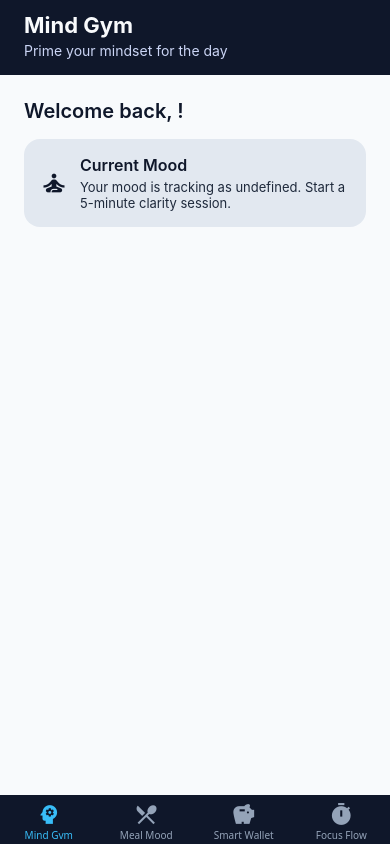
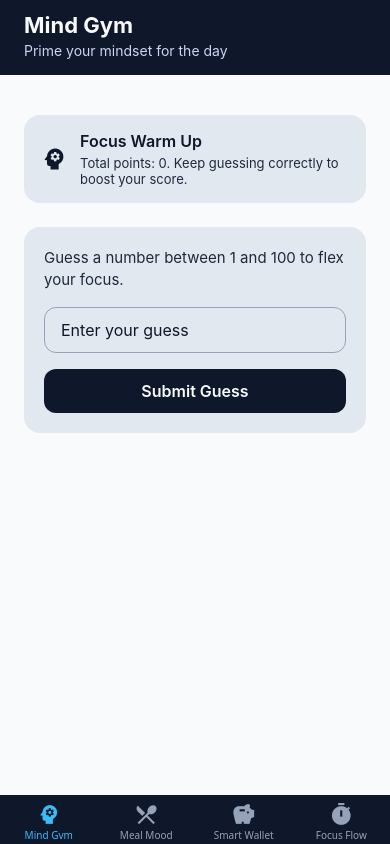
Before and after one commit to amu3dev/lifeloop, a React Native app: screen /MindGym in a window 390 px wide. Built offline with nearby package versions, Linux system fonts and the light colour scheme.

Commit message:
Implement number guessing game in MindGymScreen with feedback and scoring

```diff
--- a/modules/mind-gym/MindGymScreen.js
+++ b/modules/mind-gym/MindGymScreen.js
@@ -1,29 +1,91 @@
-import React, { useContext } from 'react';
-import { View, Text, StyleSheet, ScrollView } from 'react-native';
+import React, { useMemo, useState } from 'react';
+import {
+  View,
+  Text,
+  StyleSheet,
+  ScrollView,
+  TextInput,
+  TouchableOpacity
+} from 'react-native';
 import Header from '../../components/shared/Header';
 import InfoCard from '../../components/shared/InfoCard';
-import { AppContext } from '../../context/AppContext';
+import { useAppContext } from '../../context/AppContext';
 
-// Shows the entry point for the Mind Gym module with contextual data.
+const generateTarget = () => Math.floor(Math.random() * 100) + 1;
+
+// Builds a lightweight number guessing game that rewards correct answers.
 const MindGymScreen = () => {
-  const { state } = useContext(AppContext);
+  const { state, addPoints } = useAppContext();
+  const [target, setTarget] = useState(() => generateTarget());
+  const [guess, setGuess] = useState('');
+  const [feedback, setFeedback] = useState(
+    'Guess a number between 1 and 100 to flex your focus.'
+  );
+  const [attempts, setAttempts] = useState(0);
+
+  const handleGuess = () => {
+    const numericGuess = Number.parseInt(guess, 10);
+
+    if (!Number.isFinite(numericGuess)) {
+      setFeedback('Enter a valid number to continue the game.');
+      return;
+    }
+
+    setAttempts(prev => prev + 1);
+
+    if (numericGuess === target) {
+      addPoints(10);
+      setFeedback(
+        `Correct! You nailed it in ${attempts + 1} tries. Points awarded: +10.`
+      );
+      setTarget(generateTarget());
+      setGuess('');
+      setAttempts(0);
+      return;
+    }
+
+    if (numericGuess < target) {
+      setFeedback('Higher — aim a bit above that number.');
+      return;
+    }
+
+    setFeedback('Lower — the target number sits below that guess.');
+  };
+
+  const pointsMessage = useMemo(
+    () =>
+      `Total points: ${state.points}. Keep guessing correctly to boost your score.`,
+    [state.points]
+  );
 
   return (
     <View style={styles.container}>
       <Header title="Mind Gym" subtitle="Prime your mindset for the day" />
       <ScrollView contentContainerStyle={styles.content}>
-        <Text style={styles.greeting}>Welcome back, {state.userName}!</Text>
         <InfoCard
-          icon="self-improvement"
-          title="Current Mood"
-          message={`Your mood is tracking as ${state.moodLevel}. Start a 5-minute clarity session.`}
+          icon="psychology"
+          title="Focus Warm Up"
+          message={pointsMessage}
         />
+        <View style={styles.gameCard}>
+          <Text style={styles.instructions}>{feedback}</Text>
+          <TextInput
+            style={styles.input}
+            keyboardType="number-pad"
+            placeholder="Enter your guess"
+            value={guess}
+            onChangeText={setGuess}
+            returnKeyType="done"
+          />
+          <TouchableOpacity style={styles.button} onPress={handleGuess}>
+            <Text style={styles.buttonLabel}>Submit Guess</Text>
+          </TouchableOpacity>
+        </View>
       </ScrollView>
     </View>
   );
 };
 
-// Provides spacing guidelines and text styling for the module.
 const styles = StyleSheet.create({
   container: {
     flex: 1,
@@ -32,10 +94,38 @@ const styles = StyleSheet.create({
   content: {
     padding: 24
   },
-  greeting: {
-    fontSize: 20,
+  gameCard: {
+    marginTop: 24,
+    backgroundColor: '#e2e8f0',
+    borderRadius: 16,
+    padding: 20
+  },
+  instructions: {
+    fontSize: 15,
+    lineHeight: 22,
+    color: '#1e293b'
+  },
+  input: {
+    marginTop: 16,
+    borderWidth: 1,
+    borderColor: '#94a3b8',
+    borderRadius: 12,
+    paddingHorizontal: 16,
+    paddingVertical: 12,
+    fontSize: 16,
+    color: '#0f172a'
+  },
+  button: {
+    marginTop: 16,
+    backgroundColor: '#0f172a',
+    paddingVertical: 12,
+    borderRadius: 12,
+    alignItems: 'center'
+  },
+  buttonLabel: {
+    color: '#f8fafc',
     fontWeight: '600',
-    color: '#0f172a'
+    fontSize: 16
   }
 });
 
```
